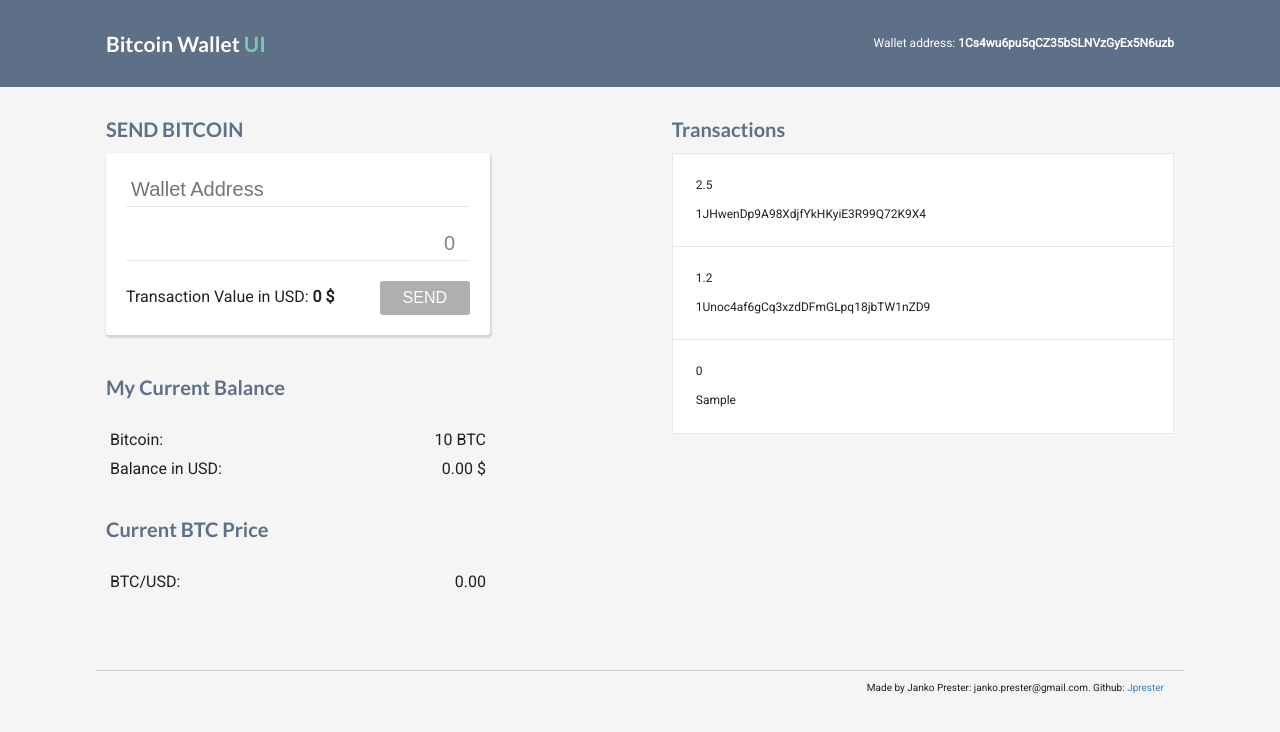
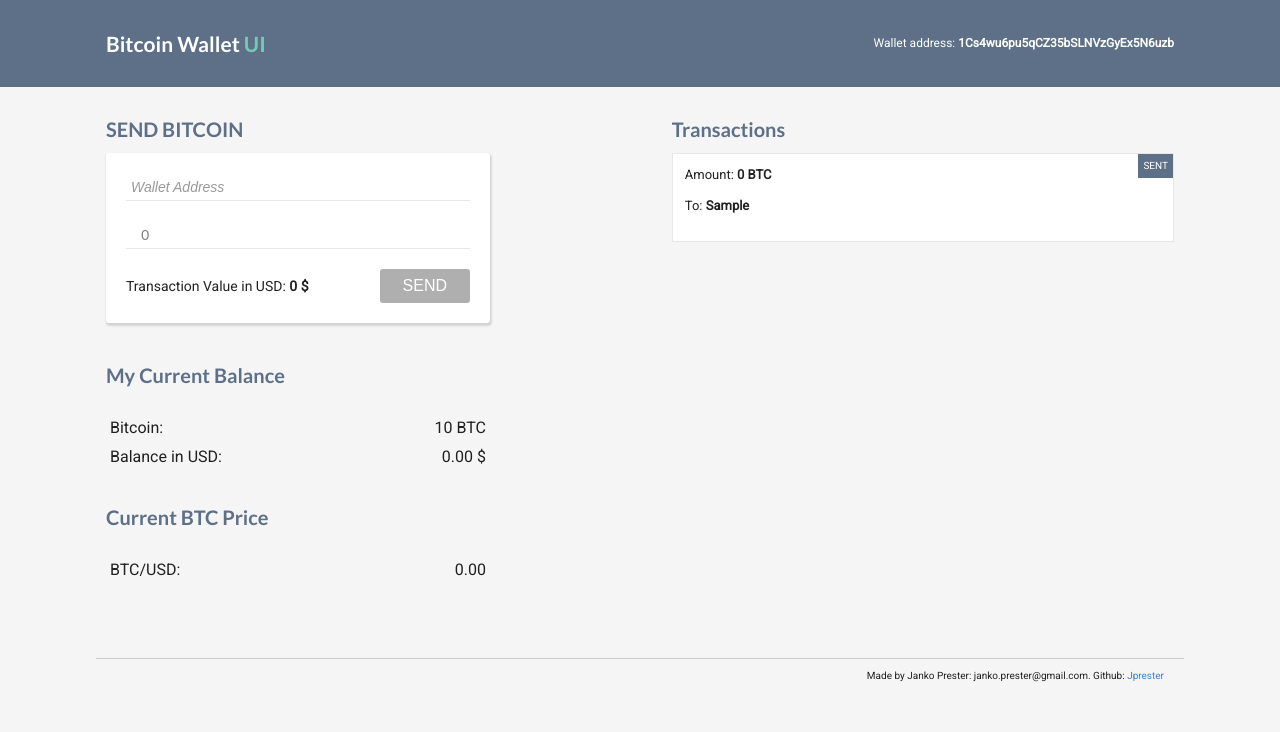
Before and after one commit to jprester/bitcoin-wallet-ui-vue, a Vue app: page / in a window 1280 px wide. Both pictures are taken after typing "Sample" into the empty fields and a click on the button "SEND". Shown: the top 732 px of the page. Built offline with nearby package versions, Linux system fonts and the light colour scheme; no server answers.

Commit message:
update send form UI and improve transactions list

```diff
--- a/src/components/SendCryptoForm.vue
+++ b/src/components/SendCryptoForm.vue
@@ -30,18 +30,11 @@
       <div class="button-transaction-container">
         <p class="transaction-value-text transaction-value-spacing">
           Transaction Value in USD:
-          <span
-            v-if="valueInUSD"
-            class="bold"
-          >{{ valueInUSD }} $</span>
+          <span v-if="valueInUSD" class="bold">{{ valueInUSD }} $</span>
         </p>
 
-        <button
-          @click="handleSendClick"
-          class="button"
-        >SEND</button>
+        <button @click="handleSendClick" class="button">SEND</button>
       </div>
-
     </div>
   </div>
 </template>
@@ -51,9 +44,9 @@ export default {
   name: "SendCryptoForm",
   computed: {
     valueInUSD() {
-      if(!this.amountInput) return '0'
+      if (!this.amountInput) return "0";
       return (this.amountInput * this.$store.state.btcPrice).toFixed(2);
-    },
+    }
   },
   data() {
     return {
@@ -63,7 +56,7 @@ export default {
   },
   methods: {
     focusInput(ref) {
-      this.$refs[ref].select()
+      this.$refs[ref].select();
     },
     handleSendClick() {
       this.$store.dispatch("addTransaction", {
@@ -118,7 +111,7 @@ export default {
 }
 .transaction-value-text {
   margin: 0;
-  font-size: 1.6rem;
+  font-size: 1.4rem;
 }
 
 .transaction-value-spacing {
@@ -128,7 +121,7 @@ export default {
 
 .send-crypto-form {
   padding: 20px;
-  font-size: 2rem;
+  font-size: 1.5rem;
   background-color: #fff;
   box-shadow: 0.8px 2px 2px 0.8px #88888854;
   margin-bottom: 20px;
@@ -142,6 +135,7 @@ export default {
   font-weight: 300;
   line-height: 1rem;
   border-bottom: 1px solid #e7e7e7;
+  padding: 5px 15px;
 }
 
 .input:focus {
@@ -155,9 +149,10 @@ export default {
   color: #fff;
 }
 
-.btc-input {
-  text-align: right;
-  padding: 5px 15px;
+.input::placeholder {
+  font-style: italic;
+  color: #999999;
+  font-size: 1.4rem;
 }
 
 .wallet-input {
@@ -173,7 +168,7 @@ export default {
   font-weight: 700;
 }
 
-input:focus{
+input:focus {
   outline: none;
 }
 
--- a/src/components/TransactionList.vue
+++ b/src/components/TransactionList.vue
@@ -2,13 +2,24 @@
   <div class="transactions-container">
     <h3 class="section-title">Transactions</h3>
     <div class="transactions-item-containter">
-      <ul class="transactions-item-list"
+      <p v-if="transactions.length < 1">No transactions</p>
+
+      <ul
+        class="transactions-item-list"
         v-for="transaction in transactions"
         :key="transaction.address"
+        v-else
       >
         <li class="transactions-item">
-          <p>{{ transaction.amount }}</p>
-          <p>{{ transaction.address }}</p>
+          <p>
+            Amount:
+            <span class="bold">{{ transaction.amount }} BTC</span>
+          </p>
+          <p>
+            To:
+            <span class="bold">{{ transaction.address }}</span>
+          </p>
+          <p class="transaction-type">Sent</p>
         </li>
       </ul>
       <!-- {{testUsers}} -->
@@ -29,9 +40,27 @@ export default {
 
 <style scoped>
 .transactions-item {
-  padding: 2.3rem;
+  padding: 1.2rem;
   background: #fff;
+  font-size: 1.3rem;
+  position: relative;
 }
+
+.transactions-item p .bold {
+  font-weight: 600;
+}
+
+.transaction-type {
+  position: absolute;
+  right: 0px;
+  top: 0px;
+  text-transform: uppercase;
+  font-size: 1rem;
+  padding: 5px;
+  background: #5d7087;
+  color: #ffffff;
+}
+
 .transactions-item-list {
   padding: 0;
   margin: 0;
--- a/src/store.js
+++ b/src/store.js
@@ -35,10 +35,7 @@ export const actions = {
 };
 
 export const defaultState = {
-    transactions: [
-      {address: "1JHwenDp9A98XdjfYkHKyiE3R99Q72K9X4", amount: 2.5},
-      {address: "1Unoc4af6gCq3xzdDFmGLpq18jbTW1nZD9", amount: 1.2}
-    ],
+    transactions: [],
     amount: '',
     walletAddress: '',
     walletAddressFieldError: '',
@@ -47,6 +44,7 @@ export const defaultState = {
     btcSent: 0,
     formVisibleOnMobile: false,
     btcPrice: 0,
+    errorMessage: ''
 };
 
 export default new Vuex.Store({
```
Lines whose indentation alone changed are shown as unchanged.
